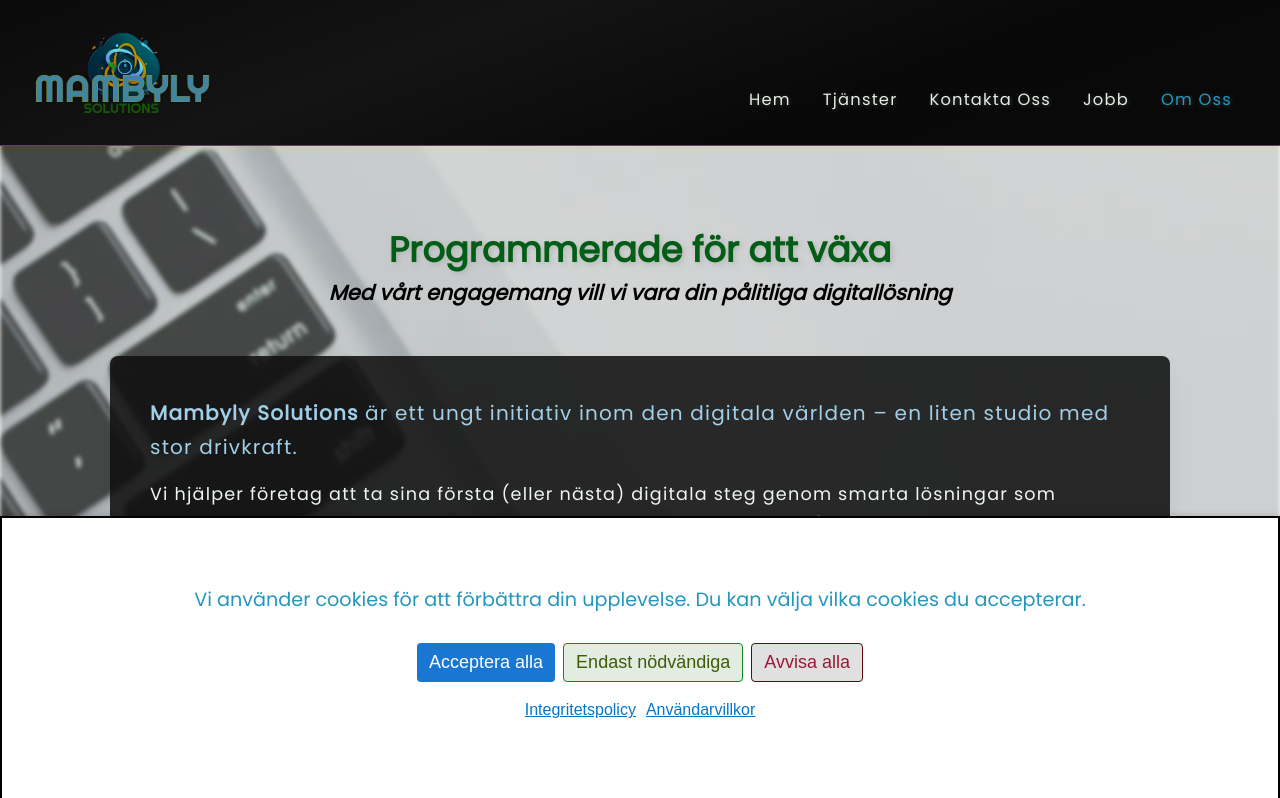
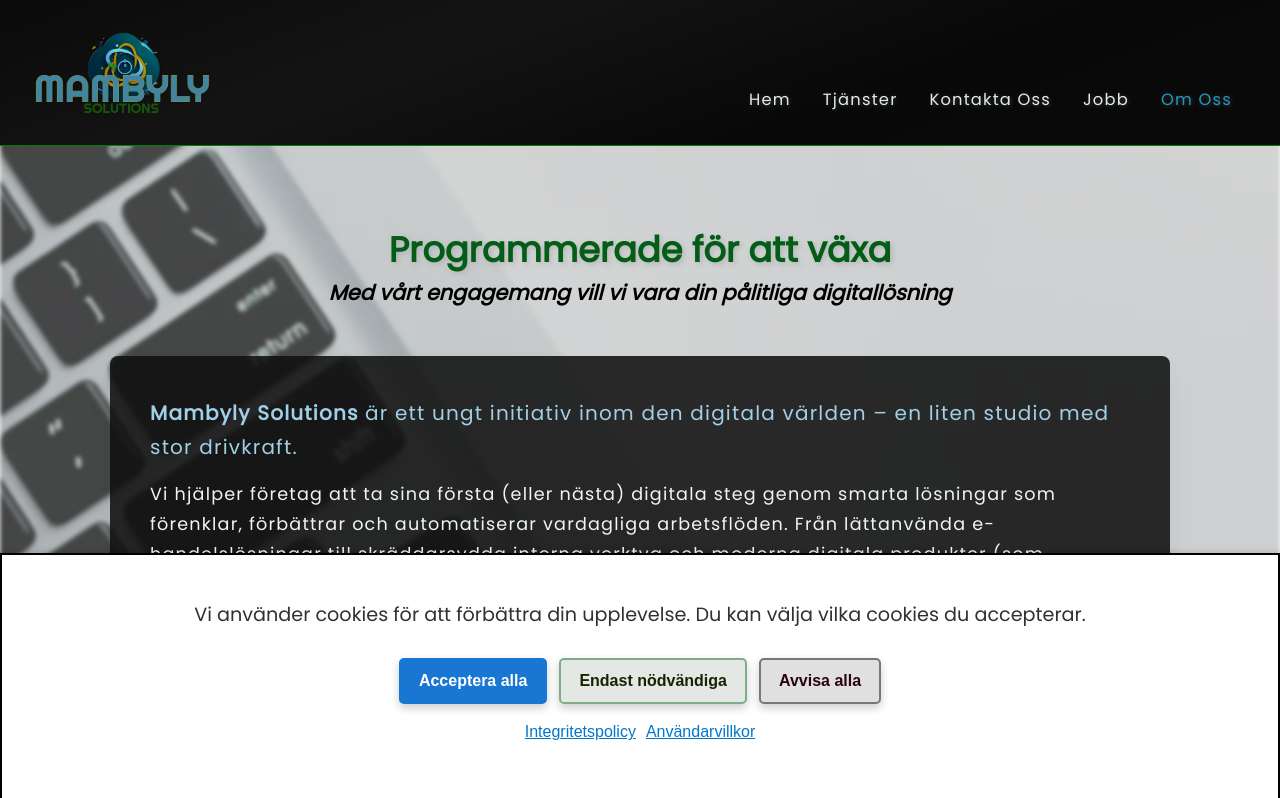
Before and after one commit to Emadenni/MambyLy-logistics-frontend, a React (Vite) app: page /omOss in a window 1280 px wide. Shown: the top 798 px of the page. Built offline with nearby package versions, Linux system fonts and the light colour scheme.

Commit message:
styling here and there

```diff
--- a/src/components/CookieConsentBanner/cookieConsentBanner.scss
+++ b/src/components/CookieConsentBanner/cookieConsentBanner.scss
@@ -5,7 +5,7 @@
   right: 0;
   background: #fff;
   border-top: 1px solid #ccc;
-  padding: 68px;
+  padding: 46px;
   box-shadow: 0 -2px 5px rgba(0, 0, 0, 0.1);
   font-size: 14px;
   z-index: 9999;
@@ -20,7 +20,7 @@
   transition: opacity 0.3s ease-in-out;
 
   @media (max-width: 600px) {
-    padding: 18px 0;
+    padding: 12px 0;
   }
 }
 
@@ -33,44 +33,84 @@
   margin: 0 0 12px 0;
   text-align: center;
   font-size: 1.2rem;
+  color: rgb(50, 49, 49);
 
   @media (max-width: 600px) {
-    padding: 0.4rem;
+    padding: 0.1rem;
+    font-size: 0.8rem;
   }
 }
 
 .cookie-banner-buttons {
   display: flex;
-  gap: 8px;
+  gap: 12px;
   flex-wrap: wrap;
   justify-content: center;
+  align-items: center;
 }
 
 .cookie-banner-buttons button {
-  padding: 8px 12px;
-  border: none;
+  padding: 12px 18px;
+  border: 2px solid #1976d2;
   background: #1976d2;
   color: white;
-  border-radius: 4px;
+  border-radius: 5px;
   cursor: pointer;
-  font-size: 18px;
+  font-size: 16px;
+  font-weight: 600;
+
+  box-shadow: 0 4px 10px rgba(0, 0, 0, 0.2);
+  transition: all 0.3s ease;
+  min-width: 120px;
 
   @media (max-width: 600px) {
     font-size: 14px;
-    padding: 8px 8px;
+    padding: 10px 16px;
   }
 }
 
+.cookie-banner-buttons button:hover {
+  background: #1565c0;
+  border-color: #1565c0;
+  transform: translateY(-3px);
+}
+
+.cookie-banner-buttons button:active {
+  background: #0d47a1;
+  border-color: #0d47a1;
+  transform: translateY(2px);
+}
+
 .cookie-banner-buttons button:nth-child(2) {
-  background: #e2ece0;
-  color: #415a06;
-  border: solid 1px #0e8626;
+  background: #e4e8e4;
+  color: #192202;
+  border: solid 2px #80ad89;
+  font-weight: 600;
+}
+
+.cookie-banner-buttons button:nth-child(2):hover {
+  background: #dfe1d9;
+  color: #0d1206;
+}
+
+.cookie-banner-buttons button:nth-child(2):active {
+  background: #8a9e6b;
 }
 
 .cookie-banner-buttons button:nth-child(3) {
   background: #e0e0e0;
-  color: #9c1839;
-  border: solid 1px #630211;
+  color: #29040d;
+  border: solid 2px #7d7677;
+  font-weight: 600;
+}
+
+.cookie-banner-buttons button:nth-child(3):hover {
+  background: #d4d4d4;
+  color: #7c0b25;
+}
+
+.cookie-banner-buttons button:nth-child(3):active {
+  background: #9e0d2a;
 }
 
 .terms {
--- a/src/components/IconCards/iconCards.scss
+++ b/src/components/IconCards/iconCards.scss
@@ -10,8 +10,6 @@
   align-items: center;
   width: 60px;
   height: 60px;
-  background: #3bb5069b;
-  background: #095754c4;
   background: #5bb4b1de;
   color: rgb(3, 38, 4);
   border-radius: 10px;
--- a/src/components/ServicesCard/ServicesCard.tsx
+++ b/src/components/ServicesCard/ServicesCard.tsx
@@ -28,15 +28,14 @@ const ServicesCard: React.FC<ServicesCardProps> = ({ title, shortDescription, id
         <Link to="/kontaktaOss">
           <CTA
             text="KONTAKTA OSS"
-            backgroundColor="#91ceee;"
-            color="rgba(66, 165, 245)"
+            backgroundColor="#5bb4b1de"
+            color=" rgb(3, 38, 4)"
             hoverBackgroundColor="#fff"
-            hoverColor="#DBD714"
+            hoverColor="darkgreen"
           />
         </Link>
-          <p className="service_card__content__extra">
-          Kolla om du tillhör något av de här scenarierna och upptäck våra tjänster. Om du inte gör det, oroa dig inte,
-          vi kan troligtvis hjälpa även dig
+        <p className="service_card__content__extra">
+        Kolla om du tillhör något av de här scenarierna och upptäck våra tjänster. Om du inte gör det, ingen fara – vi kan sannolikt hjälpa dig ändå.
         </p>
       </div>
 
--- a/src/components/ServicesCard/servicesCard.scss
+++ b/src/components/ServicesCard/servicesCard.scss
@@ -125,7 +125,7 @@
     font-size: 1rem;
   }
 
-  @media (min-width: 1920px) {
+  @media (min-width: 1680px) {
     font-size: 1.35rem;
   }
 
--- a/src/pages/AboutUs/AboutUs.tsx
+++ b/src/pages/AboutUs/AboutUs.tsx
@@ -28,7 +28,7 @@ const AboutUs: React.FC = () => {
                   Vi hjälper företag att ta sina första (eller nästa) digitala steg genom smarta lösningar som
                   förenklar, förbättrar och automatiserar vardagliga arbetsflöden. Från lättanvända e-handelslösningar
                   till skräddarsydda interna verktyg och moderna digitala produkter (som webbplatser, webbsidor,
-                  webbappar, eller till och med DApps) – vi är nyfikna, flexibla och alltid engagerade.
+                  webbappar, dashboards) – vi är nyfikna, flexibla och alltid engagerade.
                 </p>
                 <p>
                   Vår styrka ligger i närheten till kunden och möjligheten att snabbt anpassa oss efter behov. Vi tror
--- a/src/pages/Home/Home.tsx
+++ b/src/pages/Home/Home.tsx
@@ -23,20 +23,22 @@ const Home: React.FC = () => {
         <Hero />
 
         <section className="transition_container">
-          <h1 className="title home_title">
-            Linköping. Sverige. Var som helst.
-          </h1>
+          <h1 className="title home_title">Linköping. Sverige. Var som helst.</h1>
           {isVisible && (
             <h2 className="dynamic_title">
-              Inte bara digitala tjänster, men
+              Din tekniska partner i varje steg
               <SwitchWord
                 words={[
-                  "innovation",
-                  "säkerhet",
-                  "effektivitet",
-                  "pålitlighet",
-                  "automatisering",
-                  "smarta lösningar",
+                  "webbappar",
+                  "hemsidor",
+                  "integrationer",
+                  "dashboards",
+                  "automatiseringar",
+                  "affärssystem",
+                  "bokningssystem",
+                  "API-integrationer",
+                  "API-utveckling",
+                  "SEO-optimering",
                 ]}
               />
             </h2>
@@ -49,9 +51,9 @@ const Home: React.FC = () => {
               className="cta_button"
               text="VARA TJÄNSTER"
               backgroundColor="#fff"
-              color="rgba(66, 165, 245)"
-              hoverBackgroundColor="#fff"
-              hoverColor="#0B770B"
+              color="rgb(4 57 111)"
+              hoverBackgroundColor="darkgreen"
+              hoverColor="#DBD714"
             />
           </Link>
           <Link to="/kontaktaOss">
@@ -60,7 +62,7 @@ const Home: React.FC = () => {
               text="KONTAKTA OSS"
               backgroundColor="#DBD714"
               color="#045D17"
-              hoverBackgroundColor="#fff"
+              hoverBackgroundColor="darkgreen"
               hoverColor="#DBD714"
             />
           </Link>
```
